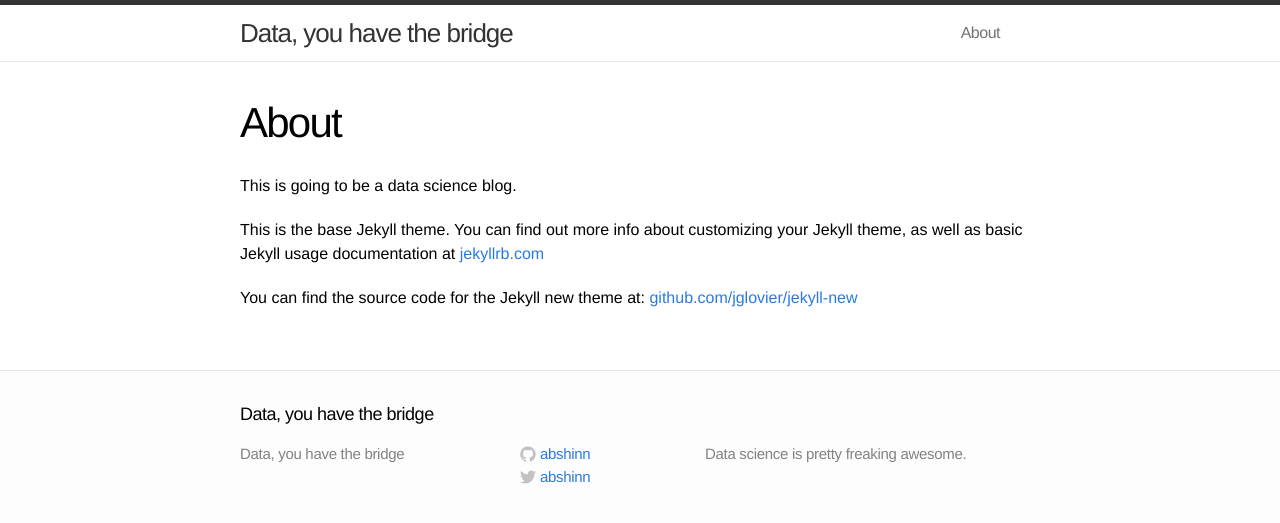
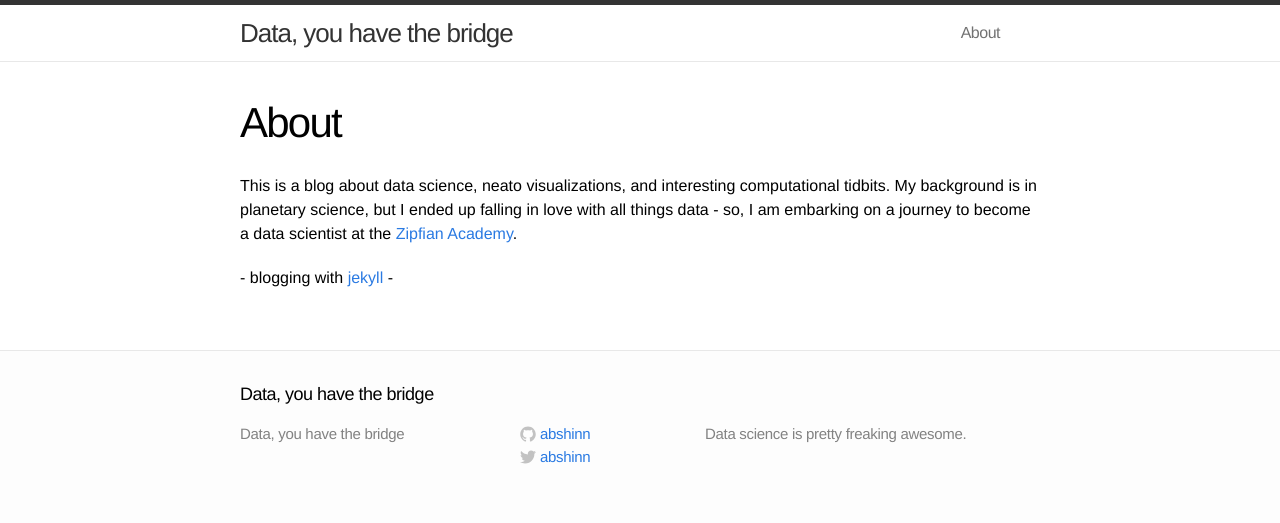
Before and after one commit to abshinn/abshinn.github.io, a Jekyll site: the page built from about.md, in a window 1280 px wide. Shown: the top 523 px of the page. Built offline with Jekyll 4.4.1, drawn with Linux system fonts in a browser that asks for light colours.

Commit message:
add About

```diff
--- a/about.md
+++ b/about.md
@@ -4,8 +4,6 @@ title: About
 permalink: /about/
 ---
 
-This is going to be a data science blog.
+This is a blog about data science, neato visualizations, and interesting computational tidbits. My background is in planetary science, but I ended up falling in love with all things data - so, I am embarking on a journey to become a data scientist at the [Zipfian Academy](http://zipfianacademy.com).
 
-This is the base Jekyll theme. You can find out more info about customizing your Jekyll theme, as well as basic Jekyll usage documentation at [jekyllrb.com](http://jekyllrb.com/)
-
-You can find the source code for the Jekyll new theme at: [github.com/jglovier/jekyll-new](https://github.com/jglovier/jekyll-new)
+ \- blogging with [jekyll](http://jekyllrb.com/) -
```
